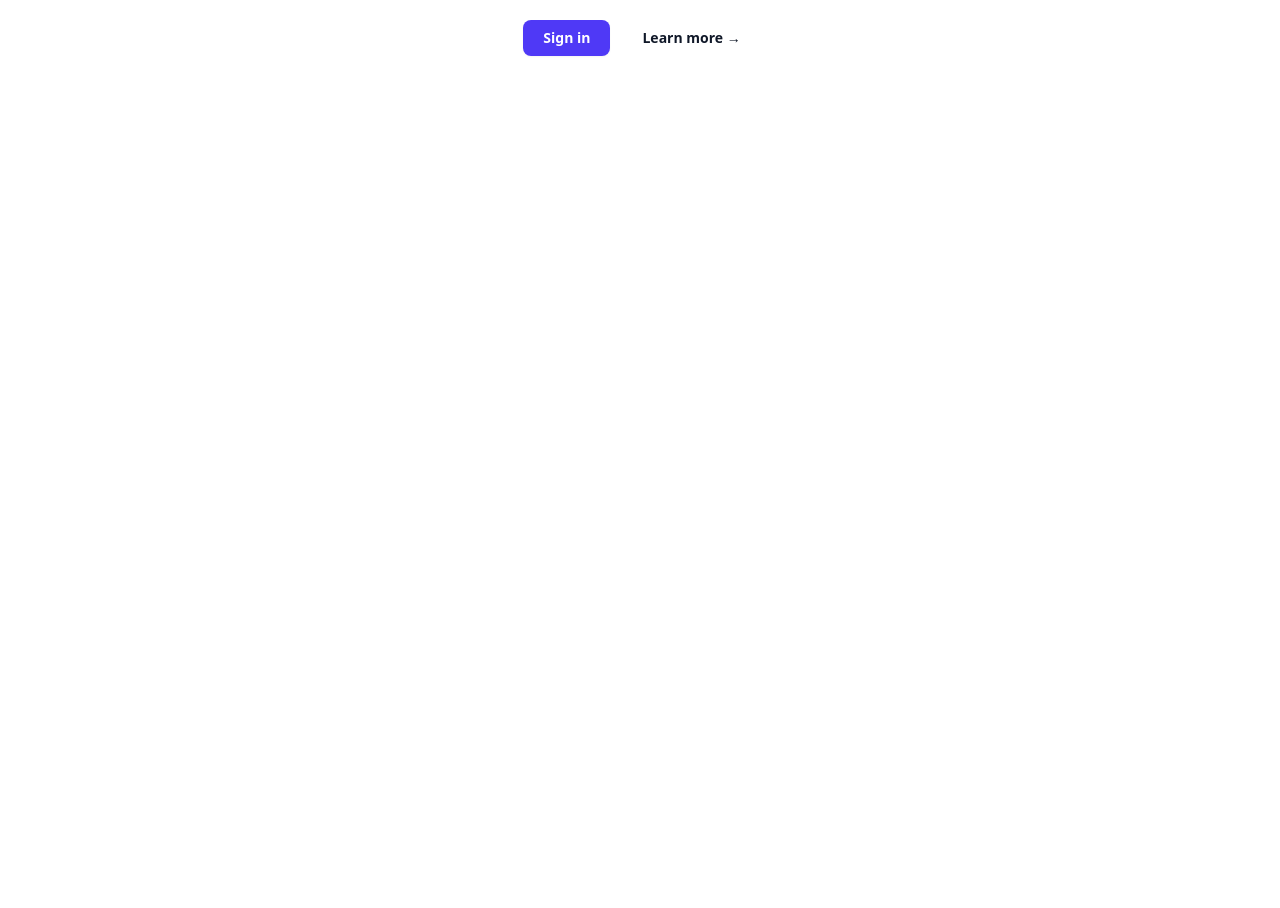
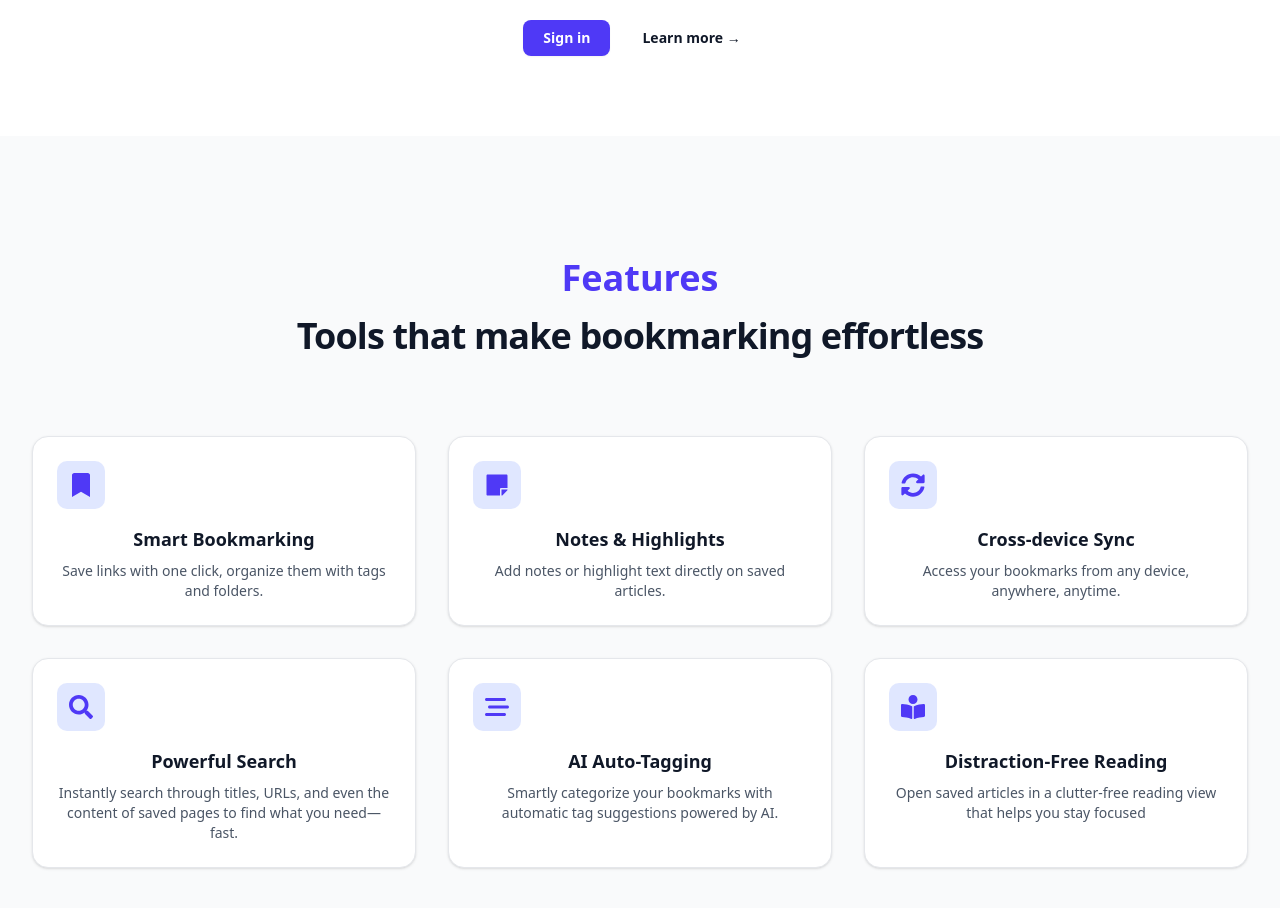
Before and after one commit to Aryandec/bookmark-manager, a Next.js app: page / in a window 1280 px wide. Shown: the part 420-1328 px from the top of the page. Before the commit the page ends 800 px from the top, so only its background shows below. Built offline with nearby package versions, Linux system fonts and the light colour scheme.

Commit message:
features section

```diff
--- a/app/page.jsx
+++ b/app/page.jsx
@@ -1,10 +1,15 @@
 import { Button } from "@/components/ui/button";
 import HeroSection from "@/components/herosection";
+import FeaturesSection from "@/components/featuresSection";
+
 export default function Home() {
   return (
     <main>
-      <section className ="p-20">
+      <section className="p-20">
         <HeroSection />
+      </section>
+      <section className ="pb-10">
+        <FeaturesSection />
       </section>
     </main>
   );
--- /dev/null
+++ b/components/featuresSection.jsx
@@ -0,0 +1,65 @@
+import { FaBookmark, FaSyncAlt, FaStickyNote, FaSearch, FaBookReader } from "react-icons/fa";
+import { FaBarsStaggered } from "react-icons/fa6";
+
+const features = [
+  {
+    icon: <FaBookmark className="h-6 w-6 text-indigo-600" />,
+    title: "Smart Bookmarking",
+    description: "Save links with one click, organize them with tags and folders.",
+  },
+  {
+    icon: <FaStickyNote className="h-6 w-6 text-indigo-600" />,
+    title: "Notes & Highlights",
+    description: "Add notes or highlight text directly on saved articles.",
+  },
+  {
+    icon: <FaSyncAlt className="h-6 w-6 text-indigo-600" />,
+    title: "Cross-device Sync",
+    description: "Access your bookmarks from any device, anywhere, anytime.",
+  },
+  {
+    icon: <FaSearch className="h-6 w-6 text-indigo-600" />,
+    title: "Powerful Search",
+    description: " Instantly search through titles, URLs, and even the content of saved pages to find what you need—fast.",
+  },
+  {
+    icon: <FaBarsStaggered className="h-6 w-6 text-indigo-600" />,
+    title: "AI Auto-Tagging",
+    description: "Smartly categorize your bookmarks with automatic tag suggestions powered by AI.",
+  },
+  {
+    icon: <FaBookReader className="h-6 w-6 text-indigo-600" />,
+    title: "Distraction-Free Reading",
+    description: " Open saved articles in a clutter-free reading view that helps you stay focused",
+  },
+];
+
+const FeaturesSection = () => {
+  return (
+    <section className="bg-gray-50 py-16 sm:py-24 lg:py-32">
+      <div className="mx-auto max-w-7xl px-6 lg:px-8 text-center">
+        <h2 className="text-4xl font-semibold leading-7 text-indigo-600">Features</h2>
+        <p className="mt-2 p-4 text-3xl font-bold tracking-tight text-gray-900 sm:text-4xl">
+          Tools that make bookmarking effortless
+        </p>
+
+        <div className="mt-16 grid grid-cols-1 gap-8 sm:grid-cols-2 lg:grid-cols-3">
+          {features.map((feature, index) => (
+            <div
+              key={index}
+              className="rounded-2xl border border-gray-200 bg-white p-6 shadow-sm hover:shadow-md transition duration-200"
+            >
+              <div className="flex items-center justify-center w-12 h-12 rounded-lg bg-indigo-100 mb-4">
+                {feature.icon}
+              </div>
+              <h3 className="text-lg font-semibold text-gray-900">{feature.title}</h3>
+              <p className="mt-2 text-sm text-gray-600">{feature.description}</p>
+            </div>
+          ))}
+        </div>
+      </div>
+    </section>
+  );
+};
+
+export default FeaturesSection;
--- /dev/null
+++ b/components/ui/accordion.jsx
@@ -0,0 +1,64 @@
+"use client"
+
+import * as React from "react"
+import * as AccordionPrimitive from "@radix-ui/react-accordion"
+import { ChevronDownIcon } from "lucide-react"
+
+import { cn } from "@/lib/utils"
+
+function Accordion({
+  ...props
+}) {
+  return <AccordionPrimitive.Root data-slot="accordion" {...props} />;
+}
+
+function AccordionItem({
+  className,
+  ...props
+}) {
+  return (
+    <AccordionPrimitive.Item
+      data-slot="accordion-item"
+      className={cn("border-b last:border-b-0", className)}
+      {...props} />
+  );
+}
+
+function AccordionTrigger({
+  className,
+  children,
+  ...props
+}) {
+  return (
+    <AccordionPrimitive.Header className="flex">
+      <AccordionPrimitive.Trigger
+        data-slot="accordion-trigger"
+        className={cn(
+          "focus-visible:border-ring focus-visible:ring-ring/50 flex flex-1 items-start justify-between gap-4 rounded-md py-4 text-left text-sm font-medium transition-all outline-none hover:underline focus-visible:ring-[3px] disabled:pointer-events-none disabled:opacity-50 [&[data-state=open]>svg]:rotate-180",
+          className
+        )}
+        {...props}>
+        {children}
+        <ChevronDownIcon
+          className="text-muted-foreground pointer-events-none size-4 shrink-0 translate-y-0.5 transition-transform duration-200" />
+      </AccordionPrimitive.Trigger>
+    </AccordionPrimitive.Header>
+  );
+}
+
+function AccordionContent({
+  className,
+  children,
+  ...props
+}) {
+  return (
+    <AccordionPrimitive.Content
+      data-slot="accordion-content"
+      className="data-[state=closed]:animate-accordion-up data-[state=open]:animate-accordion-down overflow-hidden text-sm"
+      {...props}>
+      <div className={cn("pt-0 pb-4", className)}>{children}</div>
+    </AccordionPrimitive.Content>
+  );
+}
+
+export { Accordion, AccordionItem, AccordionTrigger, AccordionContent }
--- a/package.json
+++ b/package.json
@@ -9,6 +9,7 @@
     "lint": "next lint"
   },
   "dependencies": {
+    "@radix-ui/react-accordion": "^1.2.11",
     "@radix-ui/react-slot": "^1.2.3",
     "class-variance-authority": "^0.7.1",
     "clsx": "^2.1.1",
```
Also changed, not shown: 1 other file (tests, documents, lock files or other folders).
